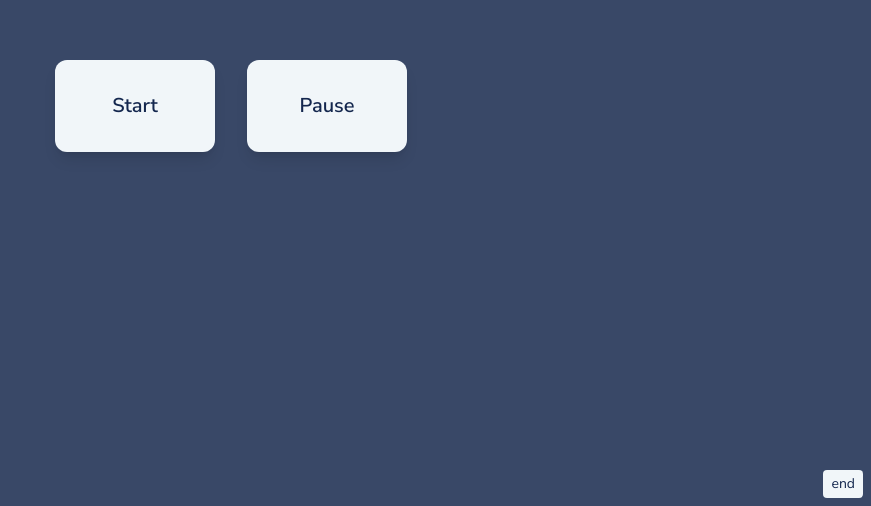
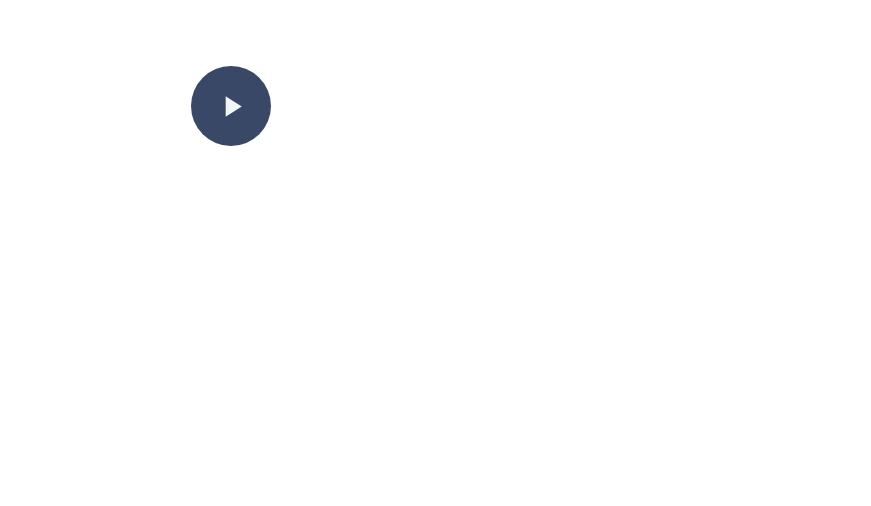
Before and after one commit to justhonnoldwegoinghome/count-the-hours, a Next.js app: page / in a window 1280 px wide. Shown: the part 294-800 px from the top of the page, without its empty margins (409-1280 px from the left). Built offline with nearby package versions, Linux system fonts and the light colour scheme.

Commit message:
make better

```diff
--- /dev/null
+++ b/components/Display.tsx
@@ -0,0 +1,36 @@
+import { useState, MouseEvent } from "react";
+
+import { format } from "@/utils/format";
+import { Status } from "@/types";
+
+export function Display({
+  secondsElapsed,
+  status,
+}: {
+  secondsElapsed: number;
+  status: Status;
+}) {
+  const [displayDuration, setDisplayDuration] = useState(false);
+
+  const peek = (e: MouseEvent) => setDisplayDuration(true);
+  const hide = (e: MouseEvent) => setDisplayDuration(false);
+
+  return (
+    <div
+      onMouseDown={peek}
+      onMouseUp={hide}
+      className={`w-full h-[100px] flex items-center justify-center bg-steel ${
+        status === "default"
+          ? "hidden"
+          : status === "started"
+          ? "animate-pulse"
+          : ""
+      }
+      ${displayDuration && "bg-white ring-4 ring-navy"}`}
+    >
+      {displayDuration && (
+        <p className="text-3xl">{format.secondsToDuration(secondsElapsed)}</p>
+      )}
+    </div>
+  );
+}
--- /dev/null
+++ b/components/PauseButton.tsx
@@ -0,0 +1,9 @@
+import PauseIcon from "@mui/icons-material/Pause";
+
+export function PauseButton({ pause }: { pause: () => void }) {
+  return (
+    <button onClick={pause} className="h-[80px] w-[80px] bg-steel rounded-full">
+      <PauseIcon fontSize="large" sx={{ color: "#F1F6F9" }} />
+    </button>
+  );
+}
--- /dev/null
+++ b/components/ResetButton.tsx
@@ -0,0 +1,9 @@
+import RestartAltIcon from "@mui/icons-material/RestartAlt";
+
+export function ResetButton({ reset }: { reset: () => void }) {
+  return (
+    <button onClick={reset} className="p-2 bg-amber-400 rounded-full">
+      <RestartAltIcon fontSize="medium" sx={{ color: "#14274E" }} />
+    </button>
+  );
+}
--- /dev/null
+++ b/components/StartButton.tsx
@@ -0,0 +1,9 @@
+import PlayArrowIcon from "@mui/icons-material/PlayArrow";
+
+export function StartButton({ start }: { start: () => void }) {
+  return (
+    <button onClick={start} className="h-[80px] w-[80px] bg-steel rounded-full">
+      <PlayArrowIcon fontSize="large" sx={{ color: "#F1F6F9" }} />
+    </button>
+  );
+}
--- /dev/null
+++ b/components/Stopwatch.tsx
@@ -0,0 +1,43 @@
+import { Session, Status } from "@/types";
+import { useStopWatch } from "@/hooks/useStopWatch";
+
+import { Display } from "./Display";
+import { PauseButton } from "./PauseButton";
+import { StartButton } from "./StartButton";
+import { ResetButton } from "./ResetButton";
+
+export function Stopwatch({
+  sessions,
+  status,
+  setSessions,
+}: {
+  sessions: Session[];
+  status: Status;
+  setSessions: (sessions: Session[]) => void;
+}) {
+  const { secondsElapsed, start, pause, reset } = useStopWatch({
+    sessions,
+    status,
+    setSessions,
+  });
+
+  return (
+    <div className="relative min-h-[100vh] flex items-center justify-center">
+      <div className="w-full absolute top-[10vh]">
+        <Display secondsElapsed={secondsElapsed} status={status} />
+      </div>
+
+      {status === "started" ? (
+        <PauseButton pause={pause} />
+      ) : (
+        <StartButton start={start} />
+      )}
+
+      {status !== "default" && (
+        <div className="absolute bottom-4 right-4">
+          <ResetButton reset={reset} />
+        </div>
+      )}
+    </div>
+  );
+}
--- /dev/null
+++ b/hooks/useLocalStorage.ts
@@ -0,0 +1,46 @@
+import { useEffect, useState } from "react";
+
+import { storage } from "@/utils/storage";
+
+interface Session {
+  start: string;
+  end?: string;
+}
+
+type Status = "started" | "paused" | "default";
+
+export function useLocalStorage() {
+  const [init, setInit] = useState(false);
+  const [sessions, setSessions] = useState<Session[]>([]);
+  const [status, setStatus] = useState<Status>("default");
+
+  // Retrieves sessions in storage
+  useEffect(() => {
+    const sessionsInStorage = storage.getItem("sessions", true);
+    setSessions(sessionsInStorage === null ? [] : sessionsInStorage);
+    setInit(true);
+  }, []);
+
+  // Syncs sessions in memory to sessions in storage
+  useEffect(() => {
+    init && storage.setItem("sessions", sessions, true);
+  }, [sessions]);
+
+  // Derives status from sessions
+  useEffect(() => {
+    if (sessions.length === 0) {
+      setStatus("default");
+    } else if (sessions[sessions.length - 1]["end"]) {
+      setStatus("paused");
+    } else {
+      setStatus("started");
+    }
+  }, [sessions]);
+
+  return {
+    init,
+    sessions,
+    status,
+    setSessions,
+  };
+}
--- /dev/null
+++ b/hooks/useStopWatch.ts
@@ -0,0 +1,54 @@
+import { useEffect, useState } from "react";
+
+import { calculateSecondsElapsed } from "@/utils";
+import { Session, Status } from "@/types";
+
+type Timer = ReturnType<typeof setInterval>;
+
+export function useStopWatch({
+  sessions,
+  status,
+  setSessions,
+}: {
+  sessions: Session[];
+  status: Status;
+  setSessions: (sessions: Session[]) => void;
+}) {
+  const [secondsElapsed, setSecondsElapsed] = useState(0);
+  const [intervalId, setIntervalId] = useState<Timer | null>(null);
+
+  useEffect(() => {
+    setSecondsElapsed(calculateSecondsElapsed(sessions));
+  }, []);
+
+  useEffect(() => {
+    if (status === "default" || status === "paused") {
+      intervalId !== null && clearInterval(intervalId);
+      return;
+    }
+
+    setIntervalId(
+      setInterval(
+        () => setSecondsElapsed(calculateSecondsElapsed(sessions)),
+        1000
+      )
+    );
+  }, [status]);
+
+  return {
+    secondsElapsed,
+
+    start: () =>
+      setSessions([...sessions, { start: new Date().toISOString() }]),
+
+    pause: () => {
+      sessions[sessions.length - 1]["end"] = new Date().toISOString();
+      setSessions([...sessions]);
+    },
+
+    reset: () => {
+      setSecondsElapsed(0);
+      setSessions([]);
+    },
+  };
+}
--- a/next.config.js
+++ b/next.config.js
@@ -1,6 +1,6 @@
 /** @type {import('next').NextConfig} */
 const nextConfig = {
   reactStrictMode: true,
-}
+};
 
-module.exports = nextConfig
+module.exports = nextConfig;
--- a/package.json
+++ b/package.json
@@ -9,6 +9,10 @@
     "lint": "next lint"
   },
   "dependencies": {
+    "@emotion/react": "^11.10.5",
+    "@emotion/styled": "^11.10.5",
+    "@mui/icons-material": "^5.11.0",
+    "@mui/material": "^5.11.2",
     "@next/font": "13.1.1",
     "@types/node": "18.11.18",
     "@types/react": "18.0.26",
--- a/pages/index.tsx
+++ b/pages/index.tsx
@@ -1,87 +1,12 @@
-import { differenceInSeconds } from "date-fns";
 import Head from "next/head";
-import { storage } from "@/utils/storage";
-import { format } from "@/utils/format";
-import { useEffect, useState } from "react";
 
-type Status = "started" | "paused" | "ended" | "default";
+import { useLocalStorage } from "@/hooks/useLocalStorage";
+import { Stopwatch } from "@/components/Stopwatch";
 
 export default function Page() {
-  const [status, setStatus] = useState<Status>("default");
-  const [canStart, setCanStart] = useState(false);
-  const [canPause, setCanPause] = useState(false);
-  const [canEnd, setCanEnd] = useState(false);
-  const [totalSeconds, setTotalSeconds] = useState<number>(0);
+  const { init, sessions, status, setSessions } = useLocalStorage();
 
-  useEffect(() => {
-    const status = storage.getItem("status");
-    if (status === null) return;
-    setStatus(storage.getItem("status"));
-  }, []);
-
-  useEffect(() => {
-    switch (status) {
-      case "default":
-        setCanStart(true);
-        setCanPause(false);
-        setCanEnd(false);
-        break;
-      case "started":
-        setCanStart(false);
-        setCanPause(true);
-        setCanEnd(true);
-        break;
-      case "paused":
-        setCanStart(true);
-        setCanPause(false);
-        setCanEnd(true);
-        break;
-    }
-  }, [status]);
-
-  const start = () => {
-    setStatus("started");
-
-    storage.setItem("status", "started");
-
-    const sessions = storage.getItem("sessions", true);
-    if (sessions === null) {
-      storage.setItem("sessions", [{ start: new Date().toISOString() }], true);
-    } else {
-      sessions.push({ start: new Date().toISOString() });
-      storage.setItem("sessions", sessions, true);
-    }
-  };
-
-  const pause = () => {
-    setStatus("paused");
-
-    storage.setItem("status", "paused");
-
-    const sessions = storage.getItem("sessions", true);
-    sessions[sessions.length - 1]["end"] = new Date().toISOString();
-    storage.setItem("sessions", sessions, true);
-  };
-
-  const end = () => {
-    setStatus("ended");
-
-    storage.setItem("status", "default");
-    const sessions = storage.getItem("sessions", true);
-    sessions[sessions.length - 1]["end"] = new Date().toISOString(); // incase fella didn't pause before ending
-
-    let totalSeconds = 0;
-
-    for (const session of sessions) {
-      totalSeconds += differenceInSeconds(
-        new Date(session["end"]),
-        new Date(session["start"])
-      );
-    }
-
-    setTotalSeconds(totalSeconds);
-    storage.removeItem("sessions");
-  };
+  if (!init) return null;
 
   return (
     <>
@@ -91,46 +16,11 @@ export default function Page() {
         <meta name="viewport" content="width=device-width, initial-scale=1" />
         <link rel="icon" href="/clock.ico" />
       </Head>
-      <div className="relative min-h-[100vh] bg-steel flex justify-center items-center gap-8">
-        {status === "ended" ? (
-          <div className="p-8 bg-light rounded-3xl">
-            <p className="text-3xl font-semibold">{`${format.secondsToDuration(
-              totalSeconds
-            )}`}</p>
-          </div>
-        ) : (
-          <>
-            <button
-              onClick={canStart ? start : () => null}
-              className={`bg-light p-8 rounded-xl text-xl font-semibold w-[10rem] shadow-lg ${
-                status === "started" && "bg-gradient-to-r from-navy to-grey"
-              }
-          ${!canStart && "cursor-not-allowed"}
-          `}
-            >
-              Start
-            </button>
-            <button
-              onClick={canPause ? pause : () => null}
-              className={`bg-light p-8 rounded-xl text-xl font-semibold w-[10rem] shadow-lg ${
-                status === "paused" && "bg-gradient-to-r from-navy to-grey"
-              }
-          ${!canPause && "cursor-not-allowed"}
-          `}
-            >
-              Pause
-            </button>
-            <button
-              onClick={canEnd ? end : () => null}
-              className={`absolute bottom-2 right-2 bg-light px-2 py-1 text-sm rounded ${
-                !canEnd && "cursor-not-allowed"
-              }`}
-            >
-              end
-            </button>
-          </>
-        )}
-      </div>
+      <Stopwatch
+        sessions={sessions}
+        status={status}
+        setSessions={setSessions}
+      />
     </>
   );
 }
--- /dev/null
+++ b/types/index.ts
@@ -0,0 +1,6 @@
+export interface Session {
+  start: string;
+  end?: string;
+}
+
+export type Status = "started" | "paused" | "default";
--- /dev/null
+++ b/utils/index.ts
@@ -0,0 +1,20 @@
+import { differenceInSeconds } from "date-fns";
+
+import { Session } from "@/types";
+
+export function calculateSecondsElapsed(sessions: Session[]) {
+  let secondsElapsed = 0;
+
+  for (const s of sessions) {
+    if (s["end"]) {
+      secondsElapsed += differenceInSeconds(
+        new Date(s["end"]),
+        new Date(s["start"])
+      );
+    } else {
+      secondsElapsed += differenceInSeconds(new Date(), new Date(s["start"]));
+    }
+  }
+
+  return secondsElapsed;
+}
```
Also changed, not shown: 1 other file (tests, documents, lock files or other folders).
